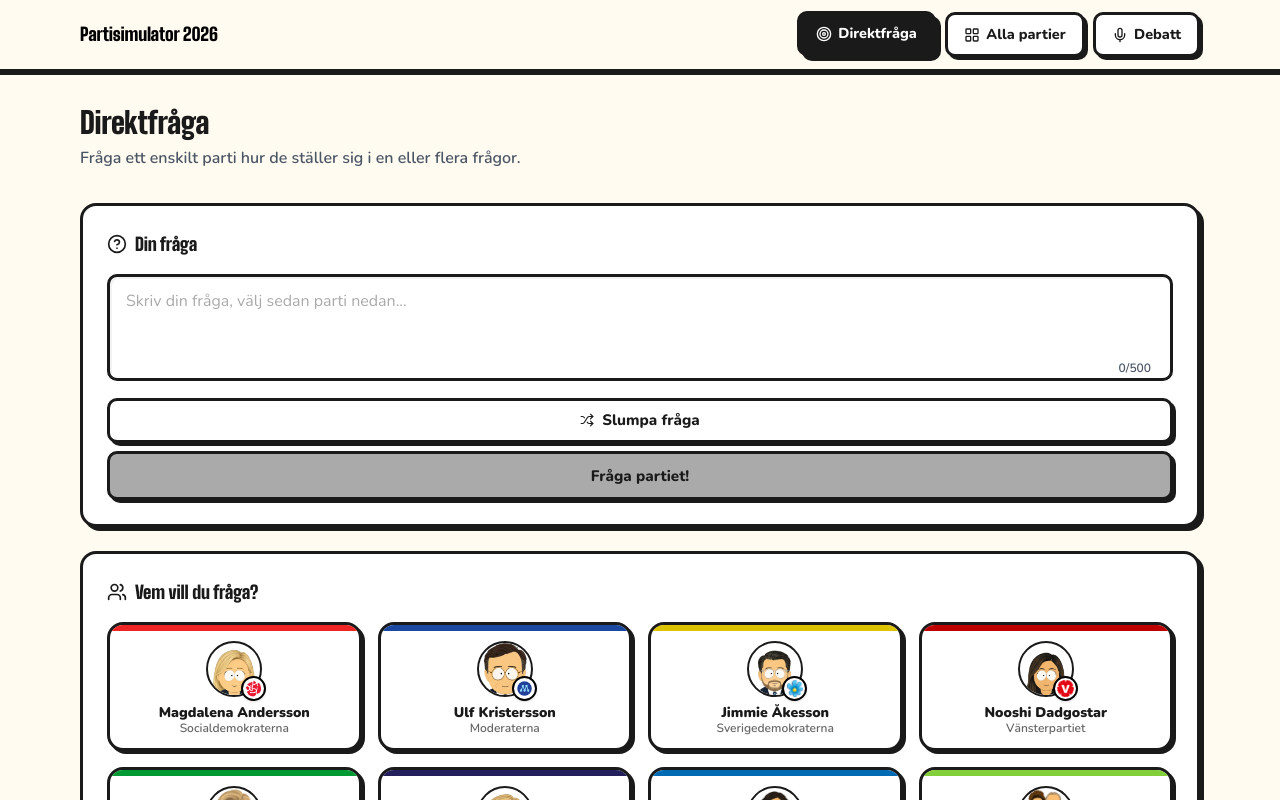
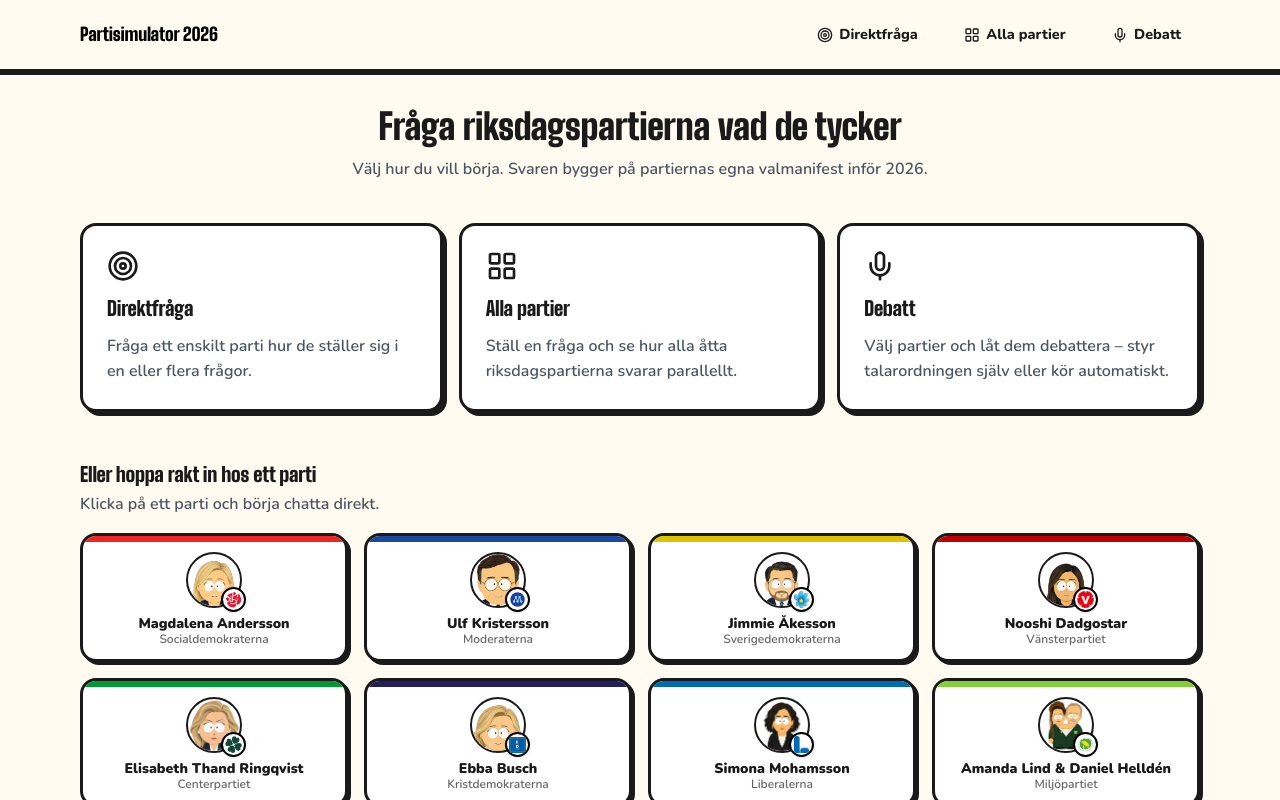
Before and after one commit to klingbladet/partisimulator, a Next.js app: page / in a window 1280 px wide. Shown: the top 800 px of the page. Built offline with nearby package versions, Linux system fonts and the light colour scheme.

Commit message:
Add a landing page with mode and party cards, move Direktfråga to /direktfraga and Alla partier to /alla-partier, and clean up nav-tab and input-stack spacing.

```diff
--- a/src/app/grid/page.tsx
+++ b/src/app/alla-partier/page.tsx
@@ -221,7 +221,7 @@ function GridContent() {
                       ? () => {
                           const seedAnswer = answer.longAnswer ?? answer.text;
                           router.push(
-                            `/?party=${party.id}&q=${encodeURIComponent(question)}&a=${encodeURIComponent(seedAnswer)}`,
+                            `/direktfraga?party=${party.id}&q=${encodeURIComponent(question)}&a=${encodeURIComponent(seedAnswer)}`,
                           );
                         }
                       : undefined
--- /dev/null
+++ b/src/app/direktfraga/page.tsx
@@ -0,0 +1,100 @@
+"use client";
+
+import { XCircle } from "lucide-react";
+import { Suspense } from "react";
+import ChatView from "@/components/chat/chat-view";
+import InitialQuestionForm from "@/components/chat/initial-question-form";
+import AppNav from "@/components/shared/app-nav";
+import PageContainer from "@/components/shared/page-container";
+import PageHeader from "@/components/shared/page-header";
+import SiteFooter from "@/components/shared/site-footer";
+import TypingDots from "@/components/shared/typing-dots";
+import { useChatConversation } from "@/hooks/use-chat-conversation";
+
+function HomeContent(): React.JSX.Element {
+  const {
+    selectedParty,
+    setSelectedParty,
+    question,
+    setQuestion,
+    followUpQuestion,
+    setFollowUpQuestion,
+    chatHistory,
+    pendingText,
+    pendingStance,
+    chatEndRef,
+    isLoading,
+    error,
+    handleSendQuestion,
+    handleResetConversation,
+    handleStop,
+  } = useChatConversation();
+
+  return (
+    <div className="flex min-h-screen flex-col" style={{ backgroundColor: "var(--background)" }}>
+      <AppNav />
+
+      <PageContainer className="px-4 py-8">
+        <PageHeader
+          description="Fråga ett enskilt parti hur de ställer sig i en eller flera frågor."
+          title="Direktfråga"
+        />
+
+        {/* View 1: Initial Question Form (when no chat has started yet) */}
+        {chatHistory.length === 0 && !isLoading ? (
+          <InitialQuestionForm
+            isLoading={isLoading}
+            onQuestionChange={setQuestion}
+            onSelectParty={setSelectedParty}
+            onStop={handleStop}
+            onSubmit={() => handleSendQuestion(question)}
+            question={question}
+            selectedParty={selectedParty}
+          />
+        ) : (
+          /* View 2: Ongoing Chat Dialog */
+          <ChatView
+            chatEndRef={chatEndRef}
+            chatHistory={chatHistory}
+            followUpQuestion={followUpQuestion}
+            isLoading={isLoading}
+            onFollowUpChange={setFollowUpQuestion}
+            onReset={handleResetConversation}
+            onSendFollowUp={() => handleSendQuestion(followUpQuestion)}
+            onStop={handleStop}
+            pendingStance={pendingStance}
+            pendingText={pendingText}
+            selectedParty={selectedParty}
+          />
+        )}
+
+        {/* Error state */}
+        {error && (
+          <div
+            className="cartoon-card mt-6 flex items-center gap-2 border-red-400 p-4"
+            style={{ backgroundColor: "var(--color-error-bg)", borderColor: "var(--color-error-border)" }}
+          >
+            <XCircle aria-hidden="true" className="h-4 w-4 flex-shrink-0" style={{ color: "var(--color-error)" }} />
+            <p className="font-bold text-red-700">Något gick fel: {error.message}</p>
+          </div>
+        )}
+      </PageContainer>
+
+      <SiteFooter />
+    </div>
+  );
+}
+
+export default function HomePage(): React.JSX.Element {
+  return (
+    <Suspense
+      fallback={
+        <div className="flex min-h-screen items-center justify-center">
+          <TypingDots />
+        </div>
+      }
+    >
+      <HomeContent />
+    </Suspense>
+  );
+}
--- a/src/app/globals.css
+++ b/src/app/globals.css
@@ -418,21 +418,26 @@ body {
   color: var(--color-ink);
   text-decoration: none;
   cursor: pointer;
-  background: var(--color-white);
-  border: var(--border-width) solid var(--border);
+  background: transparent;
+  border: var(--border-width) solid transparent;
   border-radius: var(--radius-sm);
-  box-shadow: var(--shadow-btn);
   transition: all 0.12s ease;
 }
 
 .nav-tab:hover {
-  box-shadow: var(--shadow-btn-hover);
-  transform: translate(-1px, -1px);
+  background: var(--color-white);
+  border-color: var(--border);
+  box-shadow: var(--shadow-btn);
 }
 
 .nav-tab.active {
   color: var(--color-white);
   background: var(--color-ink);
+  border-color: var(--border);
+  box-shadow: var(--shadow-btn);
+}
+
+.nav-tab.active:hover {
   box-shadow: var(--shadow-btn-hover);
   transform: translate(-1px, -1px);
 }
--- a/src/app/page.tsx
+++ b/src/app/page.tsx
@@ -1,100 +1,60 @@
-"use client";
-
-import { XCircle } from "lucide-react";
-import { Suspense } from "react";
-import ChatView from "@/components/chat/chat-view";
-import InitialQuestionForm from "@/components/chat/initial-question-form";
+import { LayoutGrid, Mic, Target } from "lucide-react";
+import Link from "next/link";
 import AppNav from "@/components/shared/app-nav";
 import PageContainer from "@/components/shared/page-container";
-import PageHeader from "@/components/shared/page-header";
+import PartyLauncher from "@/components/shared/party-launcher";
 import SiteFooter from "@/components/shared/site-footer";
-import TypingDots from "@/components/shared/typing-dots";
-import { useChatConversation } from "@/hooks/use-chat-conversation";
 
-function HomeContent(): React.JSX.Element {
-  const {
-    selectedParty,
-    setSelectedParty,
-    question,
-    setQuestion,
-    followUpQuestion,
-    setFollowUpQuestion,
-    chatHistory,
-    pendingText,
-    pendingStance,
-    chatEndRef,
-    isLoading,
-    error,
-    handleSendQuestion,
-    handleResetConversation,
-    handleStop,
-  } = useChatConversation();
+const MODES = [
+  {
+    description: "Fråga ett enskilt parti hur de ställer sig i en eller flera frågor.",
+    href: "/direktfraga",
+    Icon: Target,
+    title: "Direktfråga",
+  },
+  {
+    description: "Ställ en fråga och se hur alla åtta riksdagspartierna svarar parallellt.",
+    href: "/alla-partier",
+    Icon: LayoutGrid,
+    title: "Alla partier",
+  },
+  {
+    description: "Välj partier och låt dem debattera – styr talarordningen själv eller kör automatiskt.",
+    href: "/debatt",
+    Icon: Mic,
+    title: "Debatt",
+  },
+];
 
+export default function HomePage(): React.JSX.Element {
   return (
     <div className="flex min-h-screen flex-col" style={{ backgroundColor: "var(--background)" }}>
       <AppNav />
 
       <PageContainer className="px-4 py-8">
-        <PageHeader
-          description="Fråga ett enskilt parti hur de ställer sig i en eller flera frågor."
-          title="Direktfråga"
-        />
+        <section className="mb-10 text-center">
+          <h1 className="font-black text-4xl text-[var(--color-ink)] leading-tight">
+            Fråga riksdagspartierna vad de tycker
+          </h1>
+          <p className="mt-2 font-semibold text-gray-600">
+            Välj hur du vill börja. Svaren bygger på partiernas egna valmanifest inför 2026.
+          </p>
+        </section>
 
-        {/* View 1: Initial Question Form (when no chat has started yet) */}
-        {chatHistory.length === 0 && !isLoading ? (
-          <InitialQuestionForm
-            isLoading={isLoading}
-            onQuestionChange={setQuestion}
-            onSelectParty={setSelectedParty}
-            onStop={handleStop}
-            onSubmit={() => handleSendQuestion(question)}
-            question={question}
-            selectedParty={selectedParty}
-          />
-        ) : (
-          /* View 2: Ongoing Chat Dialog */
-          <ChatView
-            chatEndRef={chatEndRef}
-            chatHistory={chatHistory}
-            followUpQuestion={followUpQuestion}
-            isLoading={isLoading}
-            onFollowUpChange={setFollowUpQuestion}
-            onReset={handleResetConversation}
-            onSendFollowUp={() => handleSendQuestion(followUpQuestion)}
-            onStop={handleStop}
-            pendingStance={pendingStance}
-            pendingText={pendingText}
-            selectedParty={selectedParty}
-          />
-        )}
+        <section className="mb-12 grid grid-cols-1 gap-4 md:grid-cols-3">
+          {MODES.map((mode) => (
+            <Link className="cartoon-card flex flex-col items-start gap-3 p-6" href={mode.href} key={mode.href}>
+              <mode.Icon aria-hidden="true" className="h-8 w-8" />
+              <h2 className="font-black text-xl">{mode.title}</h2>
+              <p className="font-semibold text-gray-600">{mode.description}</p>
+            </Link>
+          ))}
+        </section>
 
-        {/* Error state */}
-        {error && (
-          <div
-            className="cartoon-card mt-6 flex items-center gap-2 border-red-400 p-4"
-            style={{ backgroundColor: "var(--color-error-bg)", borderColor: "var(--color-error-border)" }}
-          >
-            <XCircle aria-hidden="true" className="h-4 w-4 flex-shrink-0" style={{ color: "var(--color-error)" }} />
-            <p className="font-bold text-red-700">Något gick fel: {error.message}</p>
-          </div>
-        )}
+        <PartyLauncher />
       </PageContainer>
 
       <SiteFooter />
     </div>
   );
 }
-
-export default function HomePage(): React.JSX.Element {
-  return (
-    <Suspense
-      fallback={
-        <div className="flex min-h-screen items-center justify-center">
-          <TypingDots />
-        </div>
-      }
-    >
-      <HomeContent />
-    </Suspense>
-  );
-}
--- a/src/components/shared/app-nav.tsx
+++ b/src/components/shared/app-nav.tsx
@@ -8,8 +8,8 @@ export default function AppNav(): React.JSX.Element {
   const pathname = usePathname();
 
   const tabs = [
-    { href: "/", Icon: Target, id: "nav-direct", label: "Direktfråga" },
-    { href: "/grid", Icon: LayoutGrid, id: "nav-grid", label: "Alla partier" },
+    { href: "/direktfraga", Icon: Target, id: "nav-direct", label: "Direktfråga" },
+    { href: "/alla-partier", Icon: LayoutGrid, id: "nav-grid", label: "Alla partier" },
     { href: "/debatt", Icon: Mic, id: "nav-debate", label: "Debatt" },
   ];
 
--- a/src/components/shared/input-stack.tsx
+++ b/src/components/shared/input-stack.tsx
@@ -8,5 +8,5 @@ interface InputStackProps {
 
 /** The vertical spacing between an input and the button(s) directly under it — one place to define it, so it can't drift between input areas. */
 export default function InputStack({ className, children }: InputStackProps): React.JSX.Element {
-  return <div className={clsx("flex flex-col gap-2", className)}>{children}</div>;
+  return <div className={clsx("flex flex-col gap-3", className)}>{children}</div>;
 }
--- /dev/null
+++ b/src/components/shared/party-launcher.tsx
@@ -0,0 +1,27 @@
+"use client";
+
+import { useRouter } from "next/navigation";
+import PartyChip from "@/components/shared/party-chip";
+import { PARTIES } from "@/lib/parties";
+
+export default function PartyLauncher(): React.JSX.Element {
+  const router = useRouter();
+
+  return (
+    <section>
+      <h2 className="mb-1 font-black text-xl">Eller hoppa rakt in hos ett parti</h2>
+      <p className="mb-4 font-semibold text-gray-600">Klicka på ett parti och börja chatta direkt.</p>
+
+      <div className="party-grid">
+        {PARTIES.map((party) => (
+          <PartyChip
+            key={party.id}
+            onClick={() => router.push(`/direktfraga?party=${party.id}`)}
+            party={party}
+            selected={false}
+          />
+        ))}
+      </div>
+    </section>
+  );
+}
--- a/src/hooks/use-chat-conversation.ts
+++ b/src/hooks/use-chat-conversation.ts
@@ -43,23 +43,26 @@ export function useChatConversation(): UseChatConversationResult {
   // whatever handleStop already added for the partial reply.
   const stoppedRef = useRef(false);
 
-  // Seed the conversation from a "Fortsätt chatta" handoff (e.g. from the grid page), then strip the params.
-  // router.replace("/") clears party/q/a, so the re-run this triggers hits the guard below and no-ops.
+  // Preselect a party from a landing-page link, and/or seed a full conversation from a
+  // "Fortsätt chatta" handoff (e.g. from the grid page), then strip the params.
+  // router.replace("/direktfraga") clears them, so the re-run this triggers hits the guard below and no-ops.
   useEffect(() => {
     const partyId = searchParams.get("party");
-    const seedQuestion = searchParams.get("q");
-    const seedAnswer = searchParams.get("a");
-    if (!partyId || !seedQuestion || !seedAnswer) return;
+    if (!partyId) return;
 
     const party = getParty(partyId);
     if (!party) return;
+    setSelectedParty(party);
 
-    setSelectedParty(party);
-    setChatHistory([
-      { id: crypto.randomUUID(), role: "user", text: seedQuestion },
-      { id: crypto.randomUUID(), role: "assistant", text: seedAnswer },
-    ]);
-    router.replace("/");
+    const seedQuestion = searchParams.get("q");
+    const seedAnswer = searchParams.get("a");
+    if (seedQuestion && seedAnswer) {
+      setChatHistory([
+        { id: crypto.randomUUID(), role: "user", text: seedQuestion },
+        { id: crypto.randomUUID(), role: "assistant", text: seedAnswer },
+      ]);
+    }
+    router.replace("/direktfraga");
   }, [router, searchParams]);
 
   const addFallbackMessage = (): void => {
```
Also changed, not shown: 1 other file (tests, documents, lock files or other folders).
